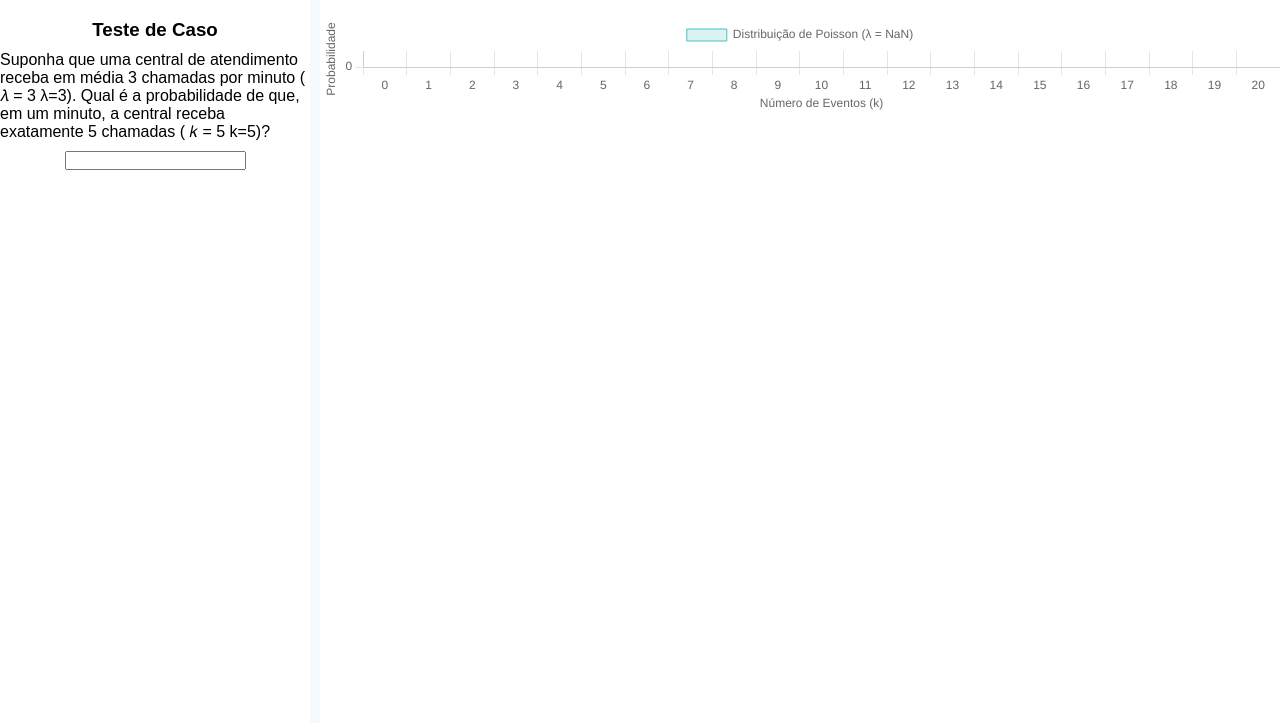
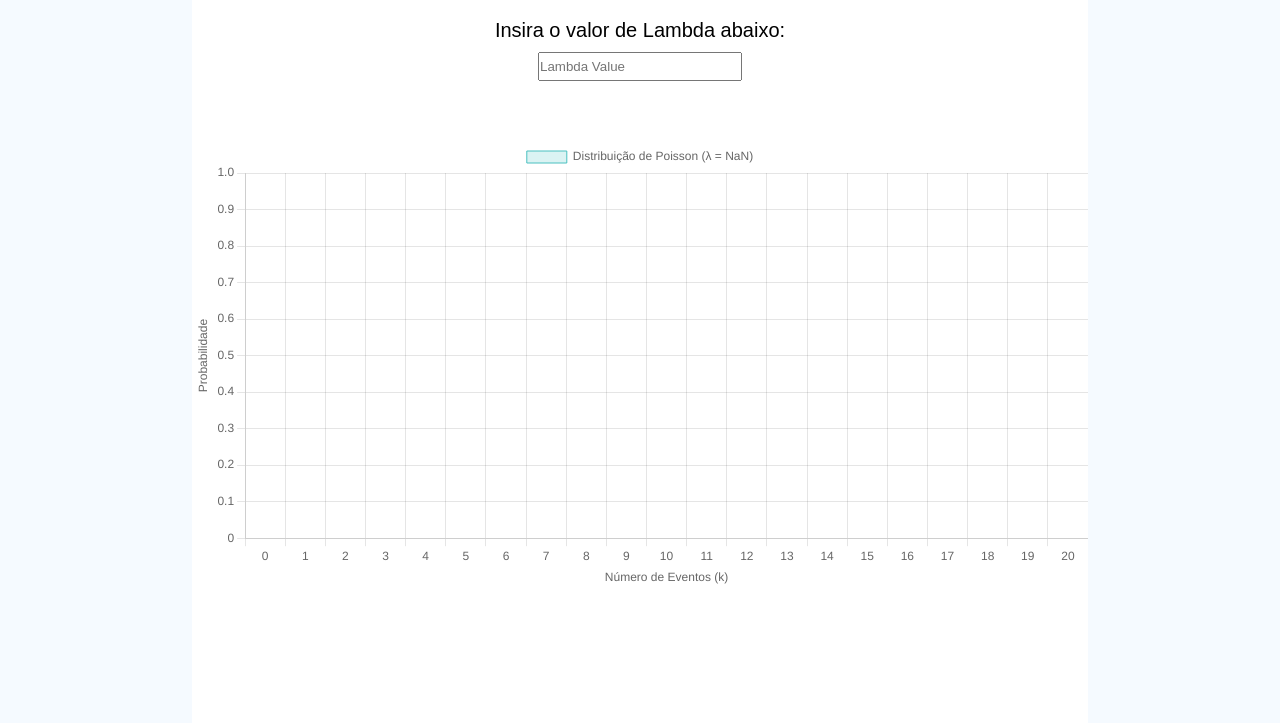
Before and after one commit to ron010-1/probEstProject, a website built with Parcel: page index.html in a window 1280 px wide. Shown: the part 92-815 px from the top of the page. Built offline with nearby package versions, Linux system fonts and the light colour scheme; a web font is replaced by a local one.

Commit message:
feat: consertando as views(css)

```diff
--- a/index.html
+++ b/index.html
@@ -20,22 +20,10 @@
     </header>
 
     <section>
-        <div id="divInput">
-            <h3>Teste de Caso</h1>
-                <p>Suponha que uma central de atendimento receba em média 3 chamadas por minuto (
-                    𝜆
-                    =
-                    3
-                    λ=3). Qual é a probabilidade de que, em um minuto, a central receba exatamente 5 chamadas (
-                    𝑘
-                    =
-                    5
-                    k=5)? </p>
-                <input type="number" id="inputData">
-        </div>
-
         <div id="divGraphic">
-            <canvas id="poissonChart" width="100px" height="10px"></canvas>
+            <p>Insira o valor de Lambda abaixo:</p>
+            <input type="number" placeholder="Lambda Value" id="inputData">
+            <canvas id="poissonChart" width="500px" height="250px"></canvas>
         </div>
 
     </section>
--- a/src/styles/explicationStyle.css
+++ b/src/styles/explicationStyle.css
@@ -1,4 +1,5 @@
 :root {
+    font-size: 20px;
     font-family: Inter, sans-serif;
     font-feature-settings: 'liga' 1, 'calt' 1;
     /* fix for Chrome */
@@ -16,8 +17,10 @@
     padding: 0;
 }
 
-body{
+body {
     background-color: rgb(245, 250, 255);
+    width: 70%;
+    margin: auto;
 }
 
 header {
@@ -42,3 +45,27 @@ a {
     text-decoration: none;
     color: black;
 }
+
+h1 {
+    display: flex;
+    justify-content: start;
+}
+
+#initial{
+    width: 80%;
+    justify-items: center;
+}
+
+#main{
+    display: flex;
+    flex-direction: column;
+    align-items: center;
+    justify-items: center;
+    gap: 10px;
+}
+
+ul{
+    list-style-type: none;
+    padding-top: 10px;
+    padding-bottom: 10px;
+}
--- a/src/styles/indexStyle.css
+++ b/src/styles/indexStyle.css
@@ -18,6 +18,8 @@
 
 body{
     background-color: rgb(245, 250, 255);
+    width: 70%;
+    margin: auto;
 }
 
 header {
@@ -50,9 +52,9 @@ section{
     gap: 10px;
 }
 
-#divInput {
+#divGraphic {
     background-color: white;
-    width: 30%;
+    width: 100%;
     min-height: 88vh;
     display: flex;
     flex-direction: column;
@@ -62,14 +64,13 @@ section{
     gap: 10px;
 }
 
-#divGraphic {
-    background-color: white;
-    width: 75%;
-    min-height: 88vh;
-    display: flex;
-    flex-direction: column;
-    padding-top: 30px;
-    justify-content: start;
-    align-items: center;
-    gap: 10px;
+p{
+    font-size: 20px;
 }
+
+input{
+    width: 200px;
+    height: 25px;
+    margin-bottom: 50px;
+    justify-items: center;
+}
```
Also changed, not shown: src/pages/explication.html (+22 -9 lines).
